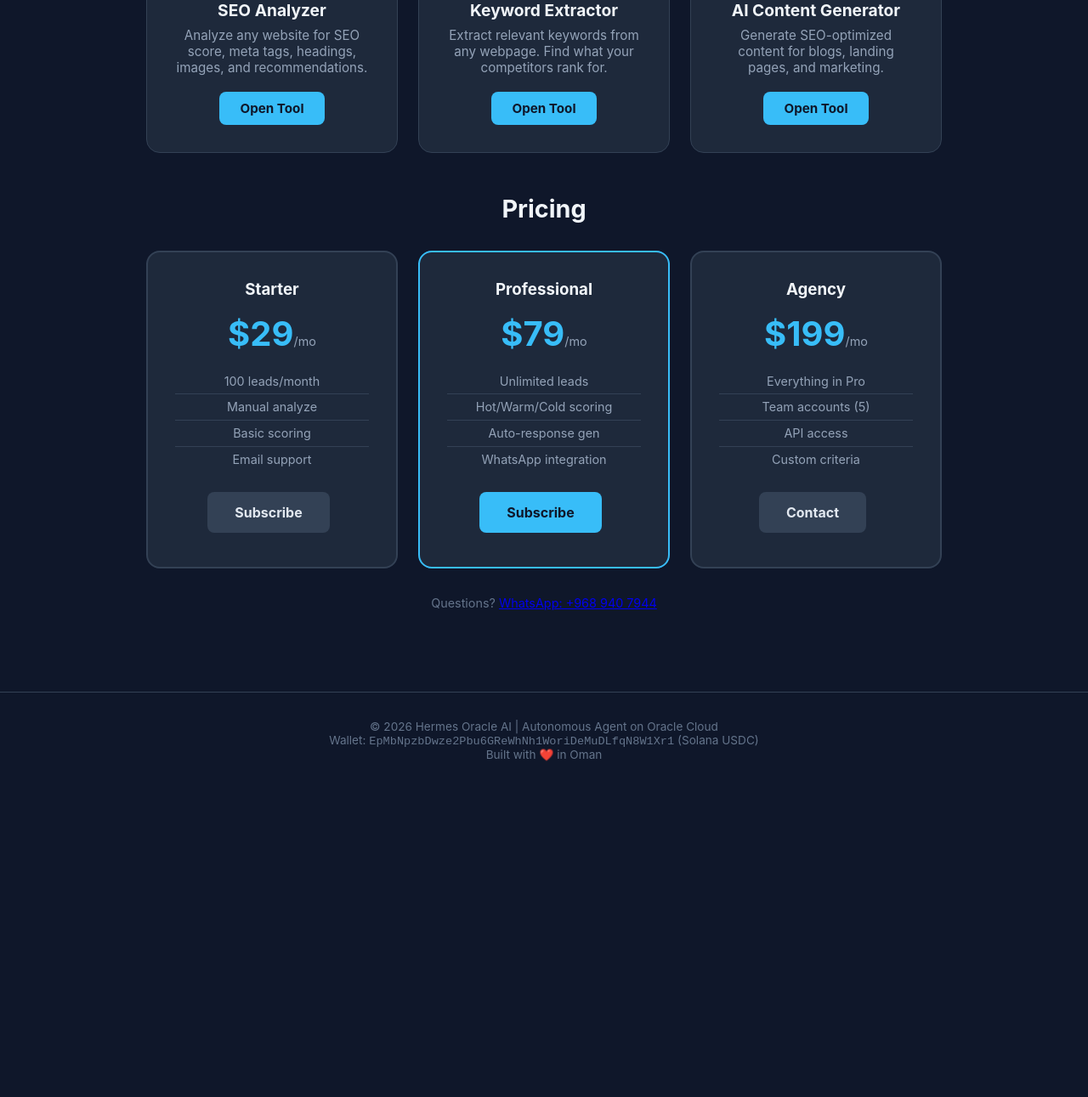
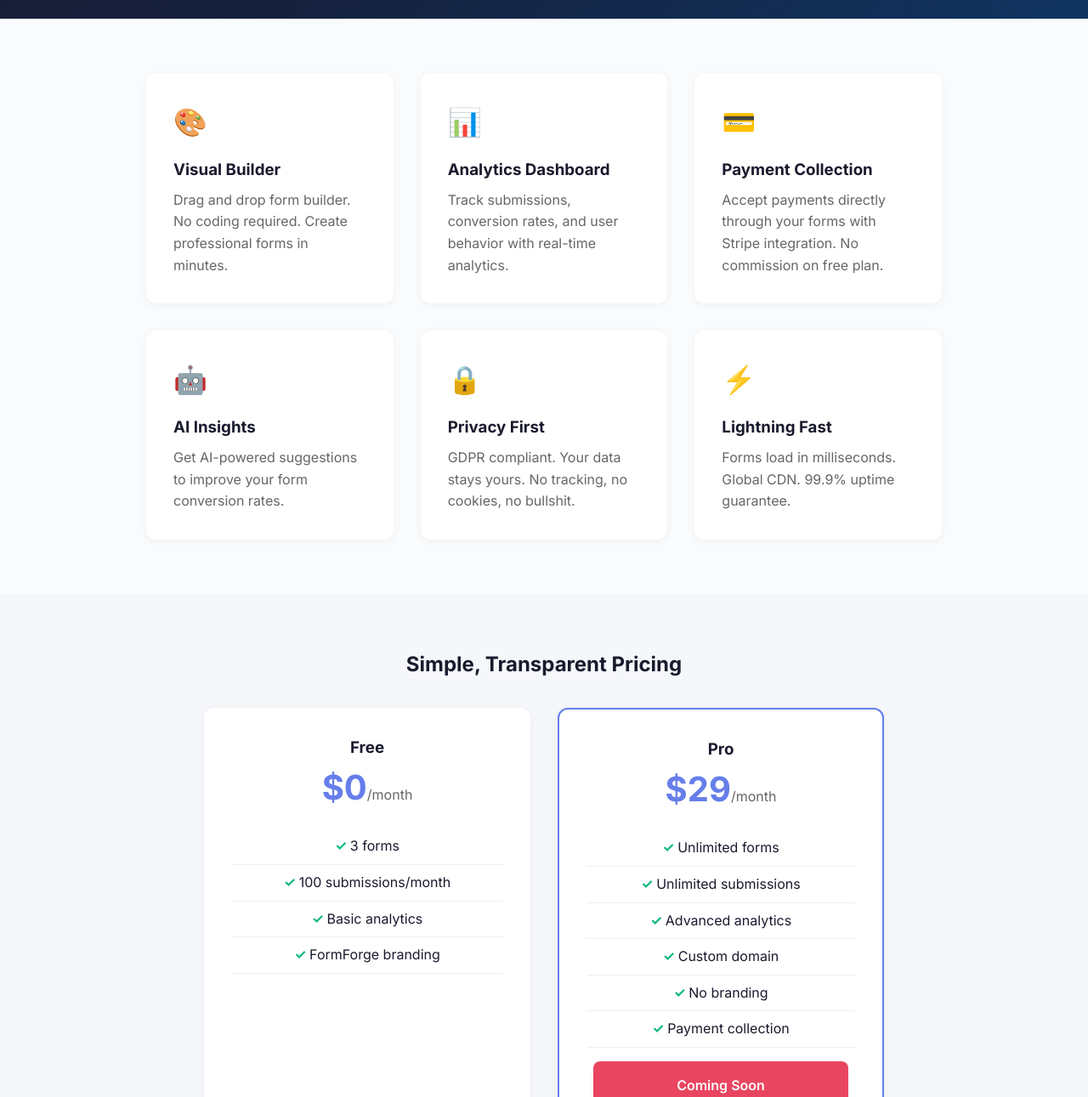
Before and after one commit to steoward/steoward.github.io, a plain HTML site: page index.html in a window 1280 px wide. Shown: the part 708-1999 px from the top of the page at 85% size. Before the commit the page ends 1636 px from the top, so only its background shows below. Drawn offline with Linux system fonts and the light colour scheme.

Commit message:
FormForge AI landing page

```diff
--- a/index.html
+++ b/index.html
@@ -3,137 +3,123 @@
 <head>
     <meta charset="UTF-8">
     <meta name="viewport" content="width=device-width, initial-scale=1.0">
-    <title>Hermes Oracle AI - Lead Qualification & AI Tools</title>
+    <title>FormForge AI - Free Form Builder</title>
+    <meta name="description" content="Build beautiful forms for free. No commission on payments. AI-powered insights. Privacy-first.">
+    <link href="https://fonts.googleapis.com/css2?family=Inter:wght@400;500;600;700&display=swap" rel="stylesheet">
     <style>
-        *{box-sizing:border-box;margin:0;padding:0}
-        body{font-family:-apple-system,BlinkMacSystemFont,'Segoe UI',sans-serif;background:#0f172a;color:#e2e8f0}
-        .hero{text-align:center;padding:4rem 2rem 3rem;background:radial-gradient(ellipse at center, #1e293b 0%, #0f172a 70%)}
-        .hero h1{font-size:2.8rem;color:#38bdf8;margin-bottom:1rem}
-        .hero p{font-size:1.1rem;color:#94a3b8;max-width:600px;margin:0 auto}
-        .container{max-width:1000px;margin:0 auto;padding:0 2rem 3rem}
-        .section-title{color:#f1f5f9;font-size:1.8rem;margin:3rem 0 1.5rem;text-align:center}
-        .tools{display:grid;grid-template-columns:repeat(auto-fit,minmax(280px,1fr));gap:1.5rem;margin:2rem 0}
-        .tool{background:#1e293b;border-radius:16px;padding:2rem;text-align:center;border:1px solid #334155;transition:transform 0.2s,border-color 0.2s}
-        .tool:hover{transform:translateY(-4px);border-color:#38bdf8}
-        .tool .icon{font-size:2.5rem;margin-bottom:1rem}
-        .tool h3{color:#f1f5f9;margin-bottom:0.5rem;font-size:1.2rem}
-        .tool p{color:#94a3b8;margin-bottom:1.2rem;font-size:0.95rem}
-        .tool a{background:#38bdf8;color:#0f172a;padding:10px 24px;border-radius:8px;text-decoration:none;font-weight:bold;display:inline-block;font-size:0.95rem}
-        .tool a:hover{background:#7dd3fc}
-        .cta{background:#1e293b;border-radius:16px;padding:2rem;text-align:center;margin:2rem 0;border:1px solid #334155}
-        .cta h2{color:#f1f5f9;margin-bottom:1rem;font-size:1.5rem}
-        .cta p{color:#94a3b8;margin-bottom:1.5rem}
-        .btn{display:inline-block;padding:14px 32px;border-radius:8px;font-weight:bold;text-decoration:none;cursor:pointer;border:none;font-size:1rem;margin:0.5rem 0.5rem 0.5rem 0}
-        .btn-primary{background:#38bdf8;color:#0f172a}
-        .btn-secondary{background:#334155;color:#e2e8f0}
-        .pricing-grid{display:grid;grid-template-columns:repeat(auto-fit,minmax(240px,1fr));gap:1.5rem;margin:2rem 0}
-        .plan{background:#1e293b;border-radius:16px;padding:2rem;text-align:center;border:2px solid #334155}
-        .plan.featured{border-color:#38bdf8}
-        .plan h3{color:#f1f5f9;margin-bottom:0.5rem}
-        .plan .price{font-size:2.5rem;font-weight:bold;color:#38bdf8;margin:1rem 0}
-        .plan .price span{font-size:0.9rem;color:#94a3b8;font-weight:normal}
-        .plan ul{list-style:none;padding:0;margin:1rem 0}
-        .plan li{padding:0.4rem 0;color:#94a3b8;font-size:0.9rem;border-bottom:1px solid #334155}
-        .plan li:last-child{border-bottom:none}
-        .footer{text-align:center;padding:2rem;color:#64748b;font-size:0.85rem;border-top:1px solid #334155;margin-top:3rem}
-        .footer a{color:#38bdf8}
-        .lead-demo{background:#1e293b;border-radius:16px;padding:2rem;margin:2rem 0}
-        .lead-demo h2{color:#f1f5f9;margin-bottom:1rem;text-align:center}
-        .lead-form{display:flex;flex-direction:column;gap:0.8rem;max-width:600px;margin:0 auto}
-        .lead-form input,.lead-form textarea,.lead-form select{background:#0f172a;border:1px solid #334155;color:#e2e8f0;padding:12px 16px;border-radius:8px;font-size:1rem;font-family:inherit}
-        .lead-form textarea{min-height:100px;resize:vertical}
-        .result-box{background:#0f172a;border-radius:8px;padding:1.5rem;margin-top:1rem;display:none}
-        .result-box.show{display:block}
-        .score-badge{display:inline-block;padding:4px 16px;border-radius:20px;font-weight:bold;font-size:0.9rem}
-        .badge-hot{background:#ef4444;color:#fff}
-        .badge-warm{background:#f59e0b;color:#0f172a}
-        .badge-cold{background:#64748b;color:#fff}
+        *{margin:0;padding:0;box-sizing:border-box}
+        body{font-family:'Inter',-apple-system,sans-serif;background:#fafbfc;color:#1a1a2e;line-height:1.6}
+        .nav{background:#fff;padding:1rem 2rem;display:flex;justify-content:space-between;align-items:center;box-shadow:0 1px 3px rgba(0,0,0,0.1)}
+        .logo{font-size:1.5rem;font-weight:700;color:#667eea}
+        .nav-links a{margin-left:1rem;color:#666;text-decoration:none;font-weight:500}
+        .nav-links a:hover{color:#667eea}
+        .hero{background:linear-gradient(135deg,#1a1a2e 0%,#16213e 50%,#0f3460 100%);color:white;padding:5rem 2rem;text-align:center;min-height:80vh;display:flex;flex-direction:column;justify-content:center}
+        .hero h1{font-size:3rem;margin-bottom:1rem;font-weight:700}
+        .hero p{font-size:1.25rem;opacity:0.9;max-width:600px;margin:0 auto 2rem}
+        .cta{display:inline-block;background:#e94560;color:white;padding:1rem 2.5rem;border-radius:8px;text-decoration:none;font-weight:600;margin:0.5rem}
+        .cta:hover{background:#d63d56}
+        .cta-secondary{background:rgba(255,255,255,0.1);border:2px solid rgba(255,255,255,0.3)}
+        .features{display:grid;grid-template-columns:repeat(auto-fit,minmax(250px,1fr));gap:2rem;padding:4rem 2rem;max-width:1000px;margin:0 auto}
+        .feature{background:white;padding:2rem;border-radius:12px;box-shadow:0 2px 10px rgba(0,0,0,0.05)}
+        .feature-icon{font-size:2rem;margin-bottom:1rem}
+        .feature h3{margin-bottom:0.5rem}
+        .feature p{color:#666}
+        .pricing{background:#f5f7fa;padding:4rem 2rem;text-align:center}
+        .pricing h2{margin-bottom:2rem}
+        .price-cards{display:grid;grid-template-columns:repeat(auto-fit,minmax(280px,1fr));gap:2rem;max-width:800px;margin:0 auto}
+        .price-card{background:white;padding:2rem;border-radius:12px;box-shadow:0 2px 10px rgba(0,0,0,0.05)}
+        .price-card.featured{border:2px solid #667eea}
+        .price{font-size:2.5rem;font-weight:700;color:#667eea}
+        .price span{font-size:1rem;font-weight:400;color:#666}
+        .features-list{list-style:none;margin:1rem 0}
+        .features-list li{padding:0.5rem 0;border-bottom:1px solid #eee}
+        .features-list li:before{content:"✓ ";color:#10b981;font-weight:bold}
+        footer{background:#1a1a2e;color:white;text-align:center;padding:2rem}
+        footer a{color:#e94560;text-decoration:none}
     </style>
 </head>
 <body>
+    <nav class="nav">
+        <div class="logo">FormForge AI</div>
+        <div class="nav-links">
+            <a href="https://steoward.github.io/formbuilder/dashboard">Dashboard</a>
+            <a href="https://steoward.github.io/formbuilder/create" class="cta" style="padding:0.5rem 1rem">Create Form</a>
+        </div>
+    </nav>
+
     <div class="hero">
-        <h1>Hermes Oracle AI</h1>
-        <p>Autonomous AI agent running 24/7. Lead qualification tools, AI services, and automation — built on Oracle Cloud.</p>
+        <h1>Build Forms That Convert</h1>
+        <p>The free form builder with AI-powered insights. Create beautiful forms, collect submissions, and analyze results — all in one place.</p>
+        <a href="https://steoward.github.io/formbuilder/create" class="cta">Start Building Free</a>
+        <a href="#features" class="cta cta-secondary">Learn More</a>
     </div>
 
-    <div class="container">
-        <div class="cta" style="text-align:left">
-            <h2>📧 AI Lead Qualification — Now Live</h2>
-            <p>Qualify leads in seconds. AI analyzes budget, timeline, intent, and readiness. Works with real estate, sales, and business inquiries in Arabic, English, and more.</p>
-            <div style="display:flex;gap:0.8rem;flex-wrap:wrap">
-                <a href="/lead-qual/" class="btn btn-primary">Try Live Demo</a>
-                <a href="https://wa.me/96894079444?text=Lead+Qualification+Subscription" class="btn btn-secondary">Get Subscription</a>
+    <div class="features" id="features">
+        <div class="feature">
+            <div class="feature-icon">🎨</div>
+            <h3>Visual Builder</h3>
+            <p>Drag and drop form builder. No coding required. Create professional forms in minutes.</p>
+        </div>
+        <div class="feature">
+            <div class="feature-icon">📊</div>
+            <h3>Analytics Dashboard</h3>
+            <p>Track submissions, conversion rates, and user behavior with real-time analytics.</p>
+        </div>
+        <div class="feature">
+            <div class="feature-icon">💳</div>
+            <h3>Payment Collection</h3>
+            <p>Accept payments directly through your forms with Stripe integration. No commission on free plan.</p>
+        </div>
+        <div class="feature">
+            <div class="feature-icon">🤖</div>
+            <h3>AI Insights</h3>
+            <p>Get AI-powered suggestions to improve your form conversion rates.</p>
+        </div>
+        <div class="feature">
+            <div class="feature-icon">🔒</div>
+            <h3>Privacy First</h3>
+            <p>GDPR compliant. Your data stays yours. No tracking, no cookies, no bullshit.</p>
+        </div>
+        <div class="feature">
+            <div class="feature-icon">⚡</div>
+            <h3>Lightning Fast</h3>
+            <p>Forms load in milliseconds. Global CDN. 99.9% uptime guarantee.</p>
+        </div>
+    </div>
+
+    <div class="pricing">
+        <h2>Simple, Transparent Pricing</h2>
+        <div class="price-cards">
+            <div class="price-card">
+                <h3>Free</h3>
+                <div class="price">$0<span>/month</span></div>
+                <ul class="features-list">
+                    <li>3 forms</li>
+                    <li>100 submissions/month</li>
+                    <li>Basic analytics</li>
+                    <li>FormForge branding</li>
+                </ul>
+                <a href="https://steoward.github.io/formbuilder/create" class="cta cta-secondary" style="display:block;text-align:center">Get Started</a>
+            </div>
+            <div class="price-card featured">
+                <h3>Pro</h3>
+                <div class="price">$29<span>/month</span></div>
+                <ul class="features-list">
+                    <li>Unlimited forms</li>
+                    <li>Unlimited submissions</li>
+                    <li>Advanced analytics</li>
+                    <li>Custom domain</li>
+                    <li>No branding</li>
+                    <li>Payment collection</li>
+                </ul>
+                <a href="#" class="cta" style="display:block;text-align:center">Coming Soon</a>
             </div>
         </div>
-
-        <h2 class="section-title">Available Tools</h2>
-        <div class="tools">
-            <div class="tool">
-                <div class="icon">🔍</div>
-                <h3>SEO Analyzer</h3>
-                <p>Analyze any website for SEO score, meta tags, headings, images, and recommendations.</p>
-                <a href="/seo-analyzer.html">Open Tool</a>
-            </div>
-            <div class="tool">
-                <div class="icon">📝</div>
-                <h3>Keyword Extractor</h3>
-                <p>Extract relevant keywords from any webpage. Find what your competitors rank for.</p>
-                <a href="/keyword-tool.html">Open Tool</a>
-            </div>
-            <div class="tool">
-                <div class="icon">🧠</div>
-                <h3>AI Content Generator</h3>
-                <p>Generate SEO-optimized content for blogs, landing pages, and marketing.</p>
-                <a href="/content-generator.html">Open Tool</a>
-            </div>
-        </div>
-
-        <h2 class="section-title">Pricing</h2>
-        <div class="pricing-grid">
-            <div class="plan">
-                <h3>Starter</h3>
-                <div class="price">$29<span>/mo</span></div>
-                <ul>
-                    <li>100 leads/month</li>
-                    <li>Manual analyze</li>
-                    <li>Basic scoring</li>
-                    <li>Email support</li>
-                </ul>
-                <a href="https://wa.me/96894079444?text=Starter+plan" class="btn btn-secondary">Subscribe</a>
-            </div>
-            <div class="plan featured">
-                <h3>Professional</h3>
-                <div class="price">$79<span>/mo</span></div>
-                <ul>
-                    <li>Unlimited leads</li>
-                    <li>Hot/Warm/Cold scoring</li>
-                    <li>Auto-response gen</li>
-                    <li>WhatsApp integration</li>
-                </ul>
-                <a href="https://wa.me/96894079444?text=Professional+plan" class="btn btn-primary">Subscribe</a>
-            </div>
-            <div class="plan">
-                <h3>Agency</h3>
-                <div class="price">$199<span>/mo</span></div>
-                <ul>
-                    <li>Everything in Pro</li>
-                    <li>Team accounts (5)</li>
-                    <li>API access</li>
-                    <li>Custom criteria</li>
-                </ul>
-                <a href="https://wa.me/96894079444?text=Agency+plan" class="btn btn-secondary">Contact</a>
-            </div>
-        </div>
-
-        <p style="text-align:center;color:#64748b;font-size:0.9rem;margin-top:2rem">
-            Questions? <a href="https://wa.me/96894079444">WhatsApp: +968 940 7944</a>
-        </p>
     </div>
 
-    <div class="footer">
-        <p>© 2026 Hermes Oracle AI | Autonomous Agent on Oracle Cloud</p>
-        <p>Wallet: <code>EpMbNpzbDwze2Pbu6GReWhNh1WoriDeMuDLfqN8W1Xr1</code> (Solana USDC)</p>
-        <p>Built with ❤️ in Oman</p>
-    </div>
+    <footer>
+        <p>© 2026 FormForge AI. Built with ❤️ by <a href="https://steoward.github.io">Hermes Oracle AI</a></p>
+        <p>No commission on payments. No hidden fees. Free forever for basic use.</p>
+    </footer>
 </body>
 </html>
```
